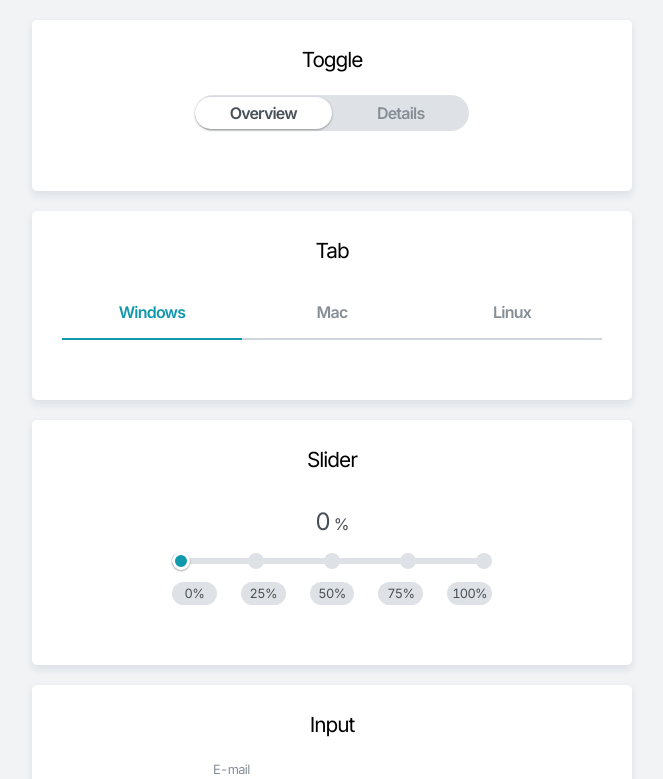
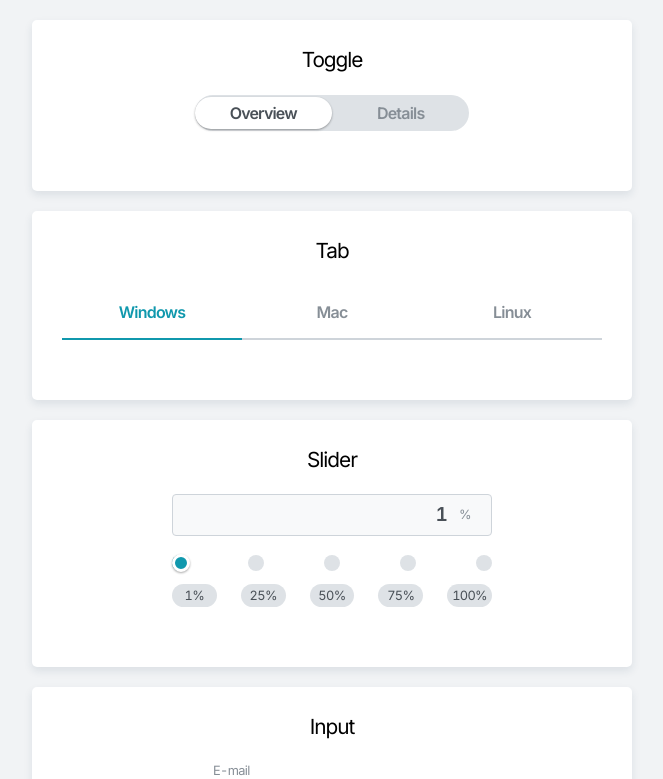
Before and after one commit to kec0130/wanted_pre_onboarding, a React (Create React App) app: page / in a window 1280 px wide. Shown: the top 779 px of the page, without its empty margins (308-971 px from the left). Built offline with nearby package versions, Linux system fonts and the light colour scheme.

Commit message:
Refactor: slider component

```diff
--- a/src/components/Slider/Label.tsx
+++ /dev/null
@@ -1,42 +0,0 @@
-import classNames from 'classnames'
-import styles from './Label.module.scss'
-
-interface LabelProps {
-  labelStep: number
-  inputValue: number
-  setInputValue: React.Dispatch<React.SetStateAction<number>>
-  // eslint-disable-next-line no-unused-vars
-  handleProgress: (value: number) => void
-}
-
-export default function Label({ labelStep, inputValue, setInputValue, handleProgress }: LabelProps) {
-  const labelCount = 100 / labelStep + 1
-  const labelList = Array(labelCount)
-    .fill(0)
-    .map((_, i) => i * labelStep)
-
-  return (
-    <>
-      <div className={styles.labelCircles}>
-        {labelList.map((label) => (
-          <span key={label} className={classNames(styles.labelCircle, { [styles.active]: label <= inputValue })} />
-        ))}
-      </div>
-      <div className={styles.labelButtons}>
-        {labelList.map((label) => (
-          <button
-            key={label}
-            type='button'
-            className={styles.labelButton}
-            onClick={() => {
-              setInputValue(label)
-              handleProgress(label)
-            }}
-          >
-            {label}%
-          </button>
-        ))}
-      </div>
-    </>
-  )
-}
--- a/src/components/Slider/Slider.module.scss
+++ b/src/components/Slider/Slider.module.scss
@@ -6,14 +6,26 @@
   width: 320px;
 
   .valueWrapper {
-    display: block;
-    padding: 1rem;
+    display: flex;
+    align-items: center;
+    justify-content: flex-end;
+    padding: 10px 20px;
+    margin-bottom: 16px;
     color: colors.$FONT_DARK;
-    text-align: center;
+    background-color: colors.$GRAY0;
+    border: 1px solid colors.$BORDER;
+    border-radius: 4px;
 
     .value {
       margin-right: 4px;
-      font-size: 1.5rem;
+      font-size: 1.2rem;
+      font-weight: 600;
+    }
+
+    .unit {
+      margin-left: 8px;
+      font-size: sizes.$FONT_SMALL;
+      color: colors.$FONT_LIGHT;
     }
   }
 
@@ -47,7 +59,10 @@
       height: sizes.$SLIDER_THUMB;
       cursor: pointer;
       background-color: colors.$HIGHLIGHT;
+      border: 3px solid colors.$WHITE;
       border-radius: 50%;
+      appearance: none;
+      box-shadow: 0 1px 3px rgba(0, 0, 0, 12%), 0 1px 2px rgba(0, 0, 0, 24%);
     }
 
     .input::-ms-thumb {
@@ -55,7 +70,10 @@
       height: sizes.$SLIDER_THUMB;
       cursor: pointer;
       background-color: colors.$HIGHLIGHT;
+      border: 3px solid colors.$WHITE;
       border-radius: 50%;
+      appearance: none;
+      box-shadow: 0 1px 3px rgba(0, 0, 0, 12%), 0 1px 2px rgba(0, 0, 0, 24%);
     }
   }
 }
--- a/src/components/Slider/index.tsx
+++ b/src/components/Slider/index.tsx
@@ -1,33 +1,21 @@
 import { useState } from 'react'
-import Label from './Label'
+import SliderLabel from '../SliderLabel'
 import styles from './Slider.module.scss'
 
 interface SliderProps {
-  labelStep: number
+  min: number
+  max: number
+  step: number
+  unit: string
+  labels: Array<number>
 }
 
-export default function Slider({ labelStep }: SliderProps) {
-  const [inputValue, setInputValue] = useState(0)
-
-  const handleProgress = (value: number) => {
-    const slider = document.querySelector<HTMLInputElement>('.slider__input')
-    if (!slider) return
-
-    slider.style.background = `
-      linear-gradient(
-        to right,
-        var(--highlight-color) 0%,
-        var(--highlight-color) ${value}%,
-        var(--bg-gray-main) ${value}%,
-        var(--bg-gray-main) 100%
-      )
-    `
-  }
+export default function Slider({ min, max, step, unit, labels }: SliderProps) {
+  const [sliderValue, setSliderValue] = useState(min)
 
   const handleInputChange = (event: React.ChangeEvent<HTMLInputElement>) => {
-    const { value } = event.target
-    setInputValue(Number(value))
-    handleProgress(Number(value))
+    const { value } = event.currentTarget
+    setSliderValue(Number(value))
   }
 
   return (
@@ -35,26 +23,31 @@ export default function Slider({ labelStep }: SliderProps) {
       <h3 className='title'>Slider</h3>
       <div className={styles.sliderWrapper}>
         <div className={styles.valueWrapper}>
-          <span className={styles.value}>{inputValue}</span>
-          <span>%</span>
+          <span className={styles.value}>{sliderValue}</span>
+          <span className={styles.unit}>{unit}</span>
         </div>
         <div>
           <div className={styles.inputWrapper}>
             <input
               type='range'
-              min='0'
-              max='100'
+              min={min}
+              max={max}
+              step={step}
               className={styles.input}
-              value={inputValue}
+              value={sliderValue}
               onChange={handleInputChange}
+              style={{
+                background: `linear-gradient(
+                  to right,
+                  #1098ad 0%,
+                  #1098ad ${sliderValue}%,
+                  #dee2e6 ${sliderValue}%,
+                  #dee2e6 100%
+                  )`,
+              }}
             />
           </div>
-          <Label
-            labelStep={labelStep}
-            inputValue={inputValue}
-            setInputValue={setInputValue}
-            handleProgress={handleProgress}
-          />
+          <SliderLabel unit={unit} labels={labels} sliderValue={sliderValue} setSliderValue={setSliderValue} />
         </div>
       </div>
     </article>
--- /dev/null
+++ b/src/components/SliderLabel/index.tsx
@@ -0,0 +1,43 @@
+import classNames from 'classnames'
+import styles from './SliderLabel.module.scss'
+
+interface SliderLabelProps {
+  unit: string
+  labels: Array<number>
+  sliderValue: number
+  setSliderValue: React.Dispatch<React.SetStateAction<number>>
+}
+
+export default function SliderLabel({ unit, labels, sliderValue, setSliderValue }: SliderLabelProps) {
+  const handleButtonClick = (event: React.MouseEvent<HTMLButtonElement, MouseEvent>) => {
+    const { value } = event.currentTarget
+    setSliderValue(Number(value))
+  }
+
+  return (
+    <>
+      <div className={styles.labelCircles}>
+        {labels.map((label) => (
+          <span
+            key={`slider-label-circle-${label}`}
+            className={classNames(styles.labelCircle, { [styles.active]: label <= sliderValue })}
+          />
+        ))}
+      </div>
+      <div className={styles.labelButtons}>
+        {labels.map((label) => (
+          <button
+            key={`slider-label-button-${label}`}
+            type='button'
+            value={label}
+            className={styles.labelButton}
+            onClick={handleButtonClick}
+          >
+            {label}
+            {unit}
+          </button>
+        ))}
+      </div>
+    </>
+  )
+}
--- a/src/routes/index.tsx
+++ b/src/routes/index.tsx
@@ -12,7 +12,7 @@ export default function App() {
       <main className={styles.mainContainer}>
         <Toggle options={['Overview', 'Details']} />
         <Tab tabs={['Windows', 'Mac', 'Linux']} />
-        <Slider min={1} max={100} labelStep={25} />
+        <Slider min={1} max={100} step={1} unit='%' labels={[1, 25, 50, 75, 100]} />
         <Input />
         <Dropdown category='Country' list={listOfCountries} />
       </main>
```
Also changed, not shown: src/components/SliderLabel/SliderLabel.module.scss (renamed from src/components/Slider/Label.module.scss).
